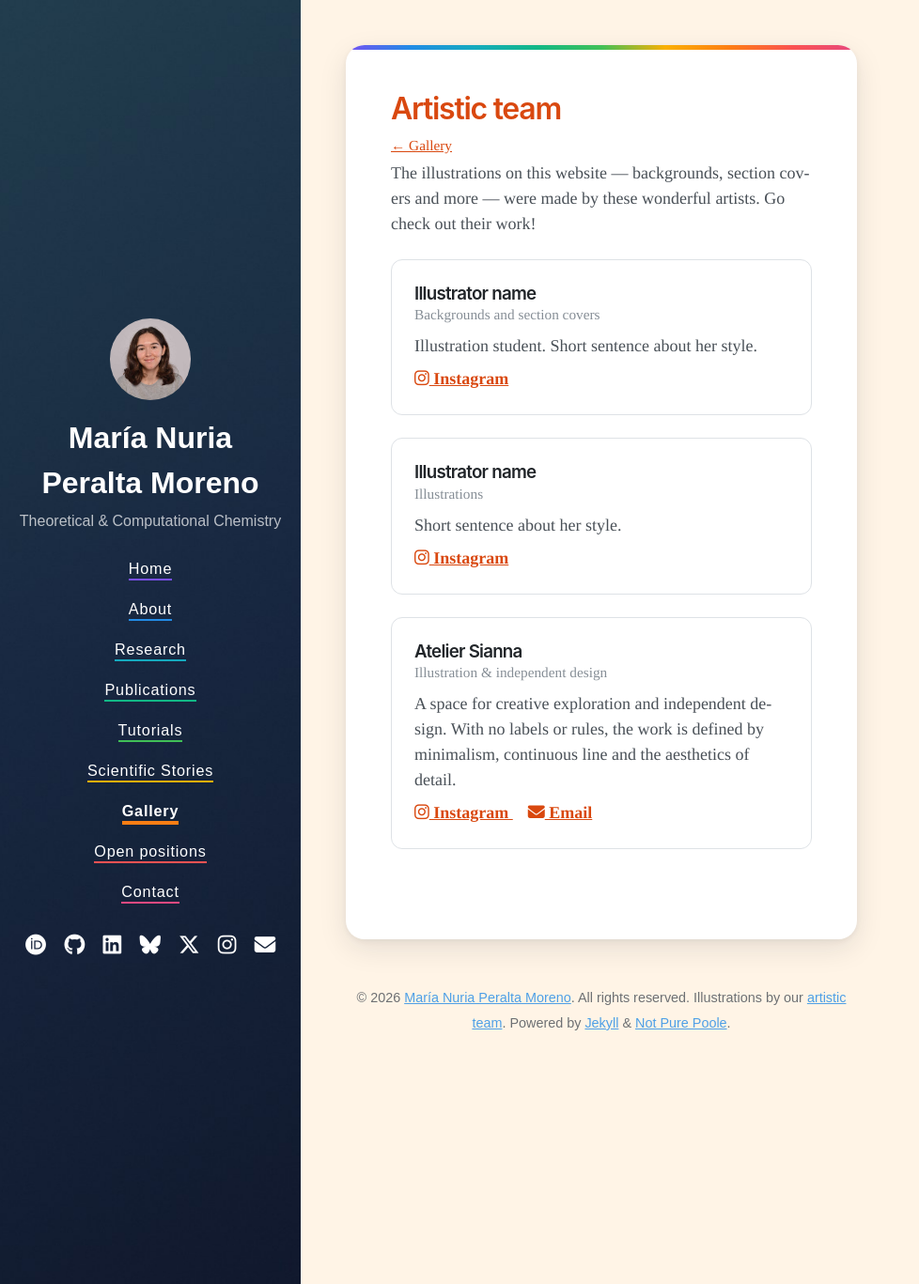
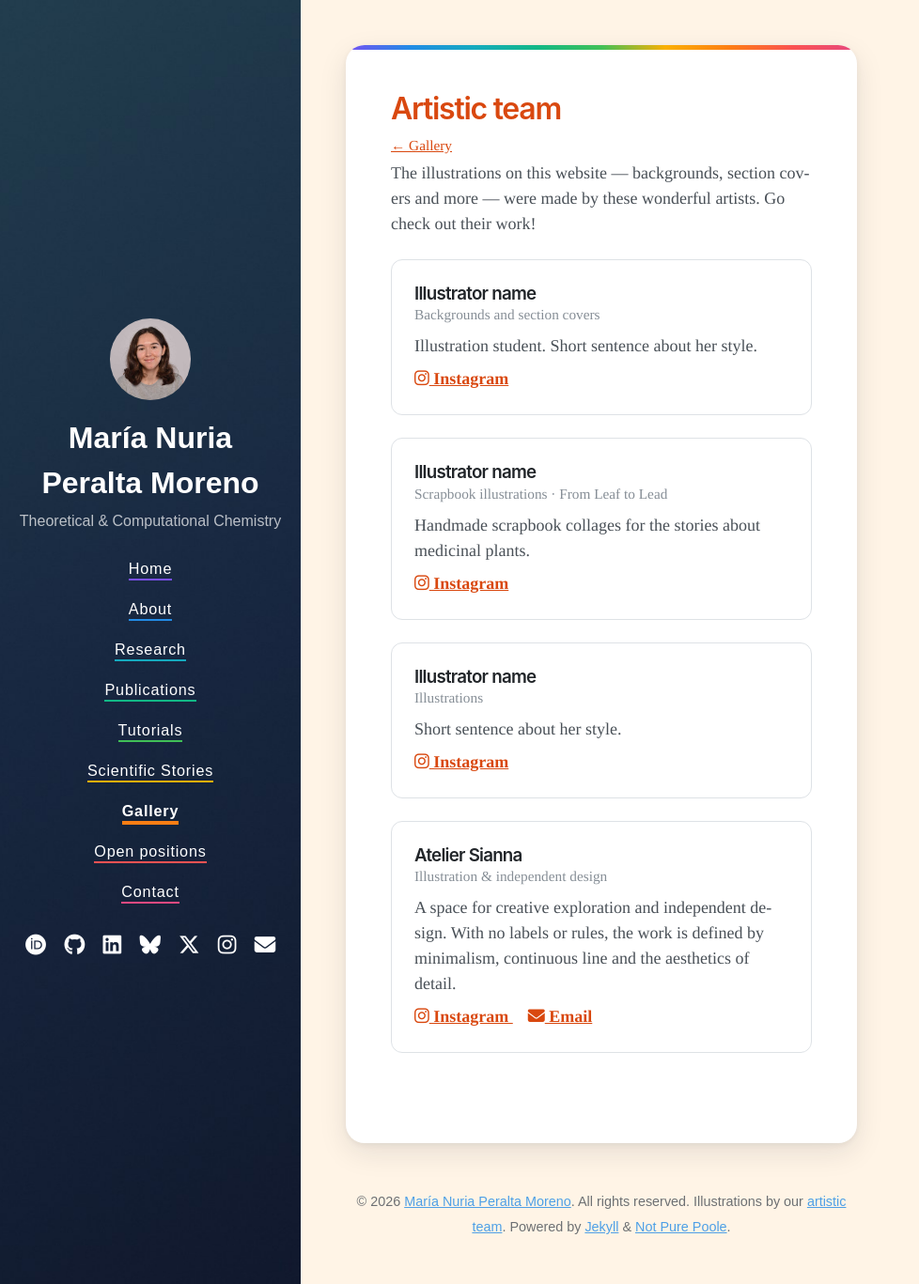
Before and after one commit to Peralta-Moreno-MN/peralta-moreno-mn.github.io, a Jekyll site: the page built from pages/gallery/artistic-team.md, in a window 1280 px wide and 1367 px high. Shown: the whole window at 94% size, without its empty margins (0-978 px from the left). Built offline with Jekyll 4.4.1, drawn with Linux system fonts in a browser that asks for light colours; nearby versions of some CDN libraries.

Commit message:
Add scrapbook artist to the artistic team
Co-Authored-By: Claude Opus 5.5 <noreply@anthropic.com>
Claude-Session: https://claude.ai/code/session_01RVu7vXiQr7q9dbwcRqwdMV

```diff
--- a/_data/illustrators.yml
+++ b/_data/illustrators.yml
@@ -7,6 +7,12 @@
   instagram: https://www.instagram.com/username/
   photo: /assets/img/illustrators/illustrator-1.jpg   # optional (avatar or self-portrait)
   bio: Illustration student. Short sentence about her style.
+
+- name: Illustrator name               # ✏️ scrapbook artist
+  role: Scrapbook illustrations · From Leaf to Lead
+  instagram: https://www.instagram.com/username/
+  photo: /assets/img/illustrators/illustrator-scrapbook.jpg
+  bio: Handmade scrapbook collages for the stories about medicinal plants.
 
 - name: Illustrator name
   role: Illustrations
```
